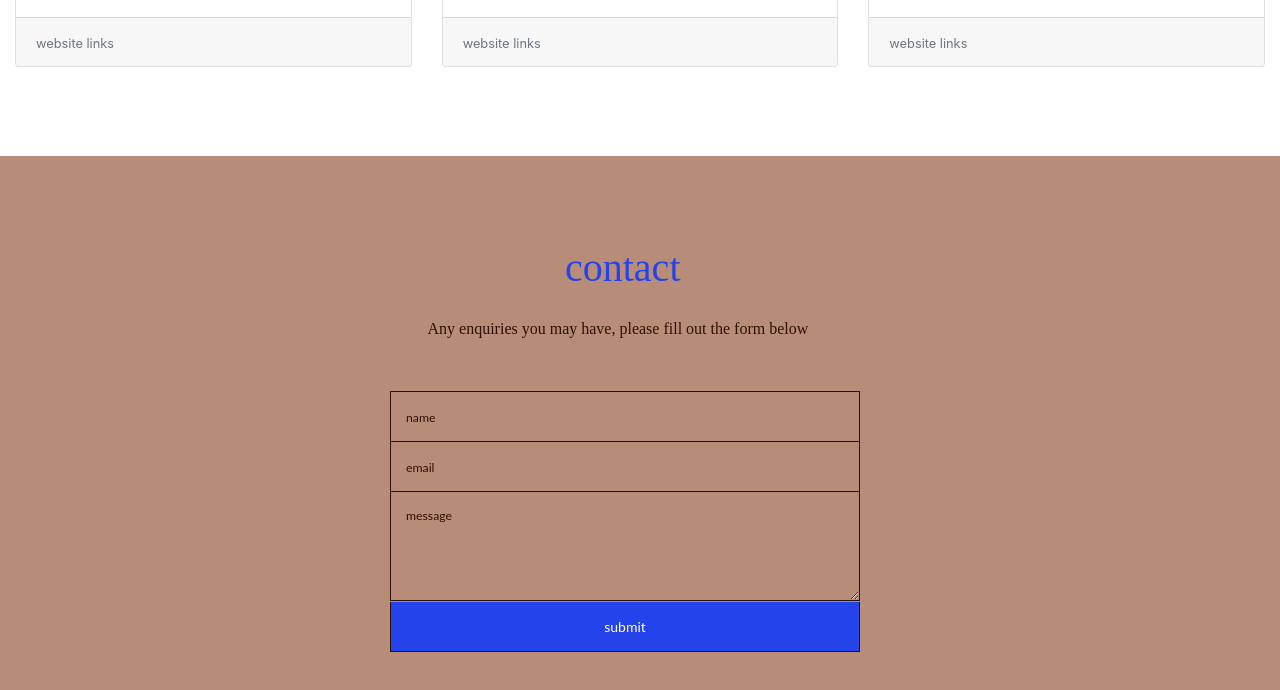
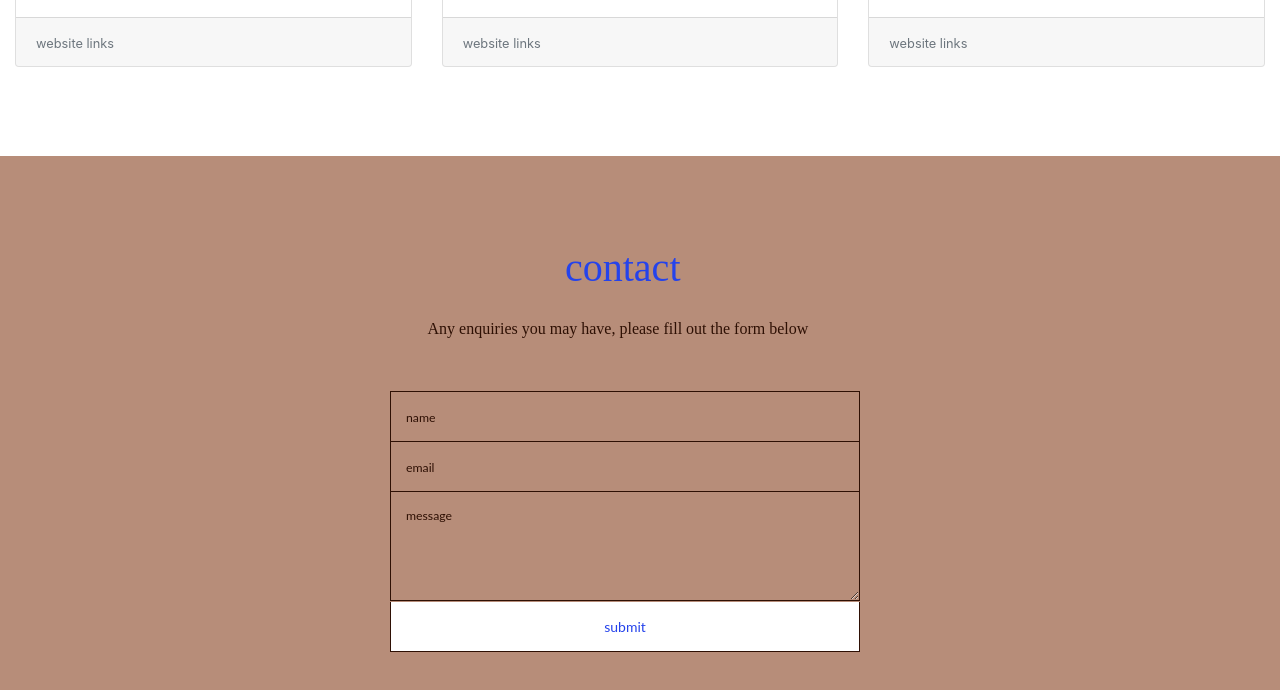
Before and after one commit to amoach/Market-Black-London, a plain HTML site: page index.html in a window 1280 px wide. In both pictures the pointer is over the input "submit". Shown: the part 5055-5745 px from the top of the page. Drawn offline with nearby package versions, Linux system fonts and the light colour scheme; some packages are replaced by stand-ins of ours; a web font is replaced by a local one.

Commit message:
change submit hover color

```diff
--- a/assets/css/style.css
+++ b/assets/css/style.css
@@ -236,7 +236,7 @@ input:hover:focus::-moz-placeholder, textarea:hover:focus::-moz-placeholder {
 }
 
 input:hover::placeholder, textarea:hover::placeholder {
-  color: rgb(46, 16, 4));
+  color: rgb(46, 16, 4);
   font-size: 0.875em;
 }
 
@@ -343,6 +343,6 @@ textarea:hover {
 }
 
 #submit:hover {
-  color: #fff;
-  background: rgb(37,67,235);
+  color: rgb(37,67,235);
+  background: #fff;
 }
```
